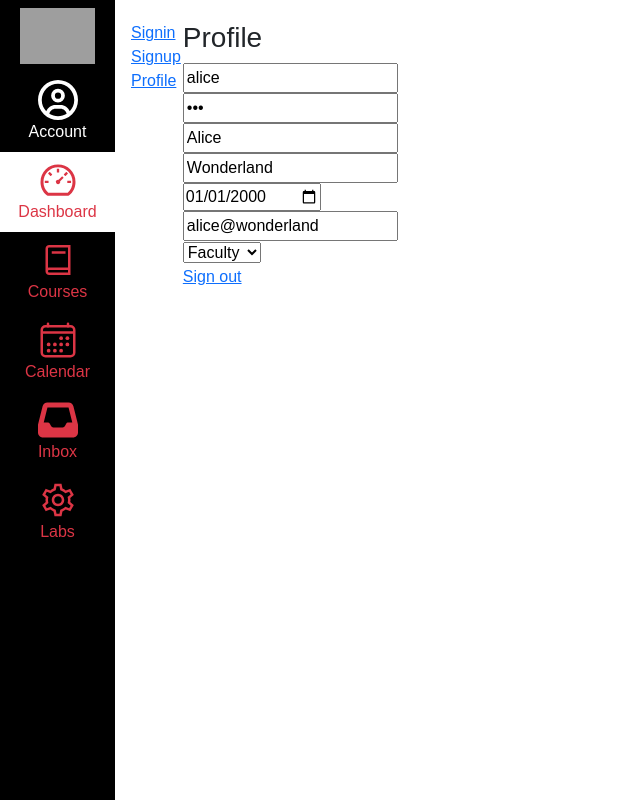
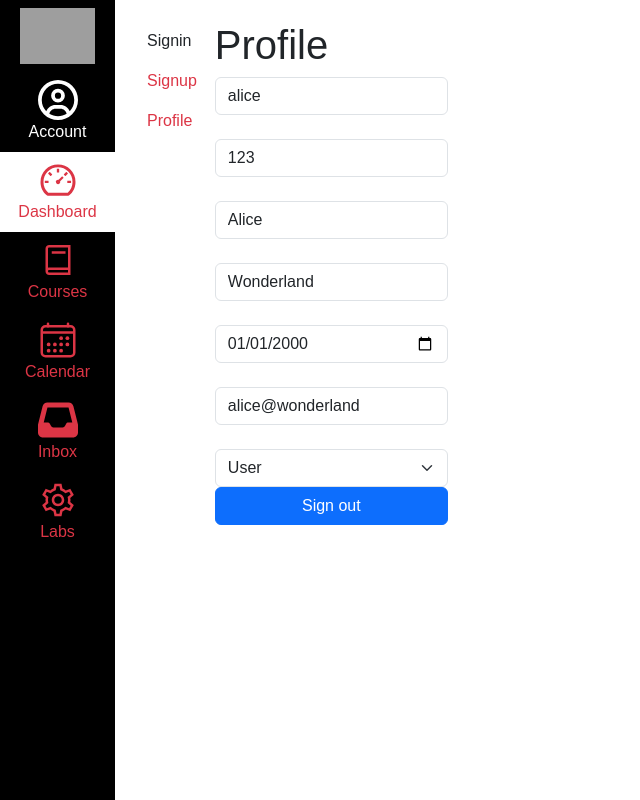
Before and after one commit to agrvspr/kambaz-next-js, a Next.js app: page /account/profile in a window 1280 px wide. Shown: the whole page, without its empty margins (0-640 px from the left). Built offline with nearby package versions, Linux system fonts and the light colour scheme; grey boxes are pictures that could not be loaded.

Commit message:
completed?

```diff
--- a/app/(kambaz)/Navigation.tsx
+++ b/app/(kambaz)/Navigation.tsx
@@ -4,7 +4,6 @@ import { IoCalendarOutline } from "react-icons/io5";
 import { LiaBookSolid, LiaCogSolid } from "react-icons/lia";
 import { FaInbox, FaRegCircleUser } from "react-icons/fa6";
 import { ListGroup, ListGroupItem } from "react-bootstrap";
-import { FiSettings } from "react-icons/fi";
 import Link from "next/link";
 export default function KambazNavigation() {
   return (
--- a/app/(kambaz)/account/Navigation.tsx
+++ b/app/(kambaz)/account/Navigation.tsx
@@ -1,9 +1,9 @@
 import Link from "next/link";
 export default function AccountNavigation() {
  return (
-   <div id="wd-account-navigation">
-     <Link href="signin"> Signin </Link> <br />
-     <Link href="signup"> Signup </Link> <br />
-     <Link href="profile"> Profile </Link> <br />
+   <div id="wd-account-navigation" className="list-group">
+     <Link href="signin" className="list-group-item border-0"> Signin </Link>
+     <Link href="signup" className="list-group-item text-danger border-0"> Signup </Link>
+     <Link href="profile" className="list-group-item text-danger border-0"> Profile </Link>
    </div>
 );}
--- a/app/(kambaz)/account/profile/page.tsx
+++ b/app/(kambaz)/account/profile/page.tsx
@@ -1,19 +1,45 @@
 import Link from "next/link";
+import { Button, FormControl } from "react-bootstrap";
+import { Form } from "react-bootstrap";
 export default function Profile() {
   return (
+
     <div id="wd-profile-screen">
-      <h3>Profile</h3>
-      <input defaultValue="alice" placeholder="username" className="wd-username"/><br/>
-      <input defaultValue="123"   placeholder="password" type="password"
-             className="wd-password" /><br/>
-      <input defaultValue="Alice" placeholder="First Name" id="wd-firstname" /><br/>
-      <input defaultValue="Wonderland" placeholder="Last Name" id="wd-lastname" /><br/>
-      <input defaultValue="2000-01-01" type="date" id="wd-dob" /><br/>
-      <input defaultValue="alice@wonderland" type="email" id="wd-email" /><br/>
-      <select defaultValue="FACULTY" id="wd-role">
-        <option value="USER">User</option>       <option value="ADMIN">Admin</option>
-        <option value="FACULTY">Faculty</option> <option value="STUDENT">Student</option>
-      </select><br/>
-      <Link href="signin" > Sign out </Link>
+      <h1>Profile</h1>
+      <FormControl id="wd-username"
+             placeholder="username"
+             type="username"
+             defaultValue="alice"/>
+      <br />
+      <FormControl id="wd-password"
+             placeholder="password"
+             type="string"
+             defaultValue="123"/>
+      <br />
+      <FormControl id="wd-firstname"
+             placeholder="First Name"
+             defaultValue="Alice"/>
+      <br />
+      <FormControl id="wd-lastname"
+             placeholder="Last Name"
+             defaultValue="Wonderland"/>
+      <br />
+      <FormControl id="wd-dob"
+             placeholder="0000-00-00"
+             type="date"
+             defaultValue="2000-01-01"/>
+      <br />
+      <FormControl id="wd-email"
+             type="email"
+             defaultValue="alice@wonderland"/>
+      <br />
+      <Form.Select defaultValue="User">
+        <option value="User">User</option>
+        <option value="Faculty">Faculty</option>
+      </Form.Select>
+      <Link id="wd-signup-btn"
+            href="/account/signin"
+            className="btn btn-primary w-100 mb-2">
+            Sign out </Link><br />
     </div>
 );}
```
Also changed, not shown: app/(kambaz)/account/signin/page.tsx (+15 -8 lines), app/(kambaz)/account/signup/page.tsx (+18 -10 lines), app/(kambaz)/courses/[cid]/assignments/[aid]/page.tsx (+14 -6 lines).
